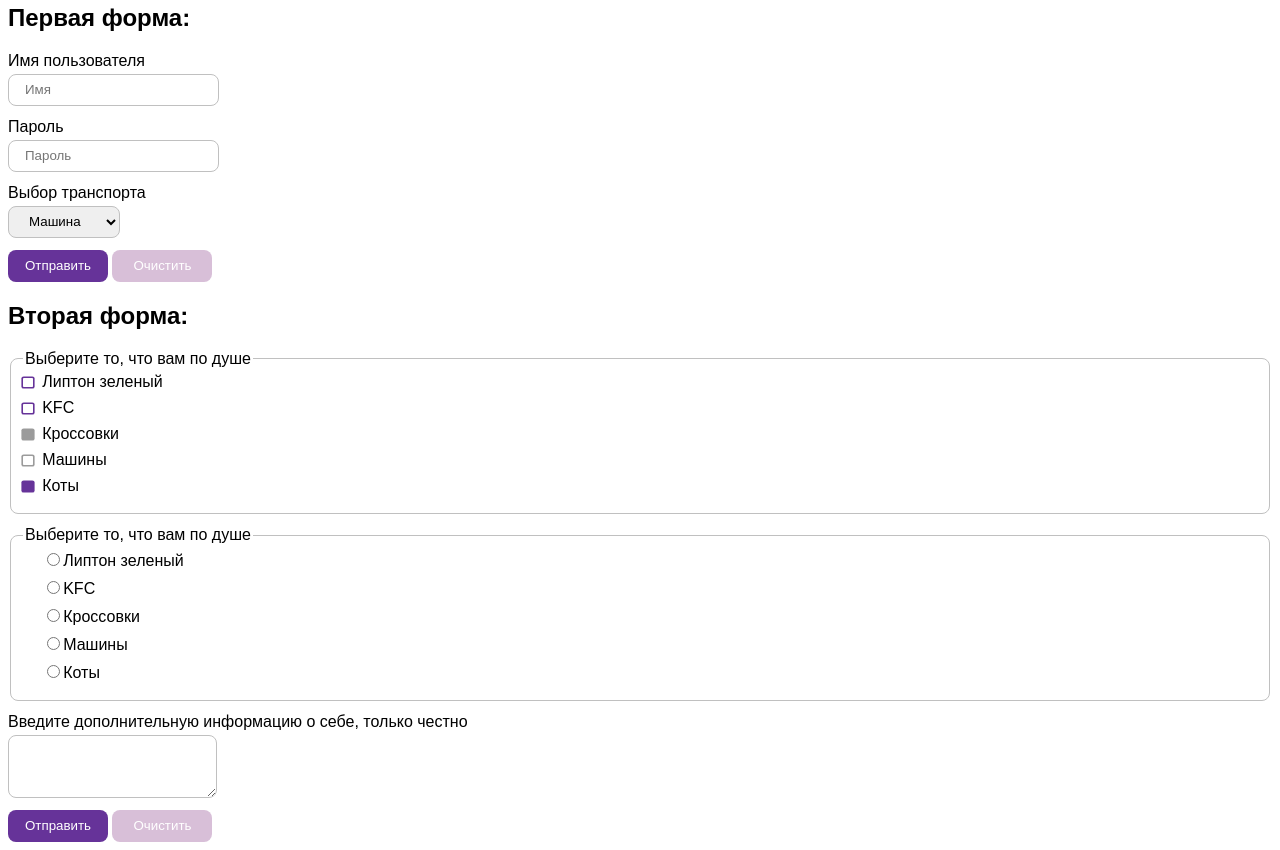
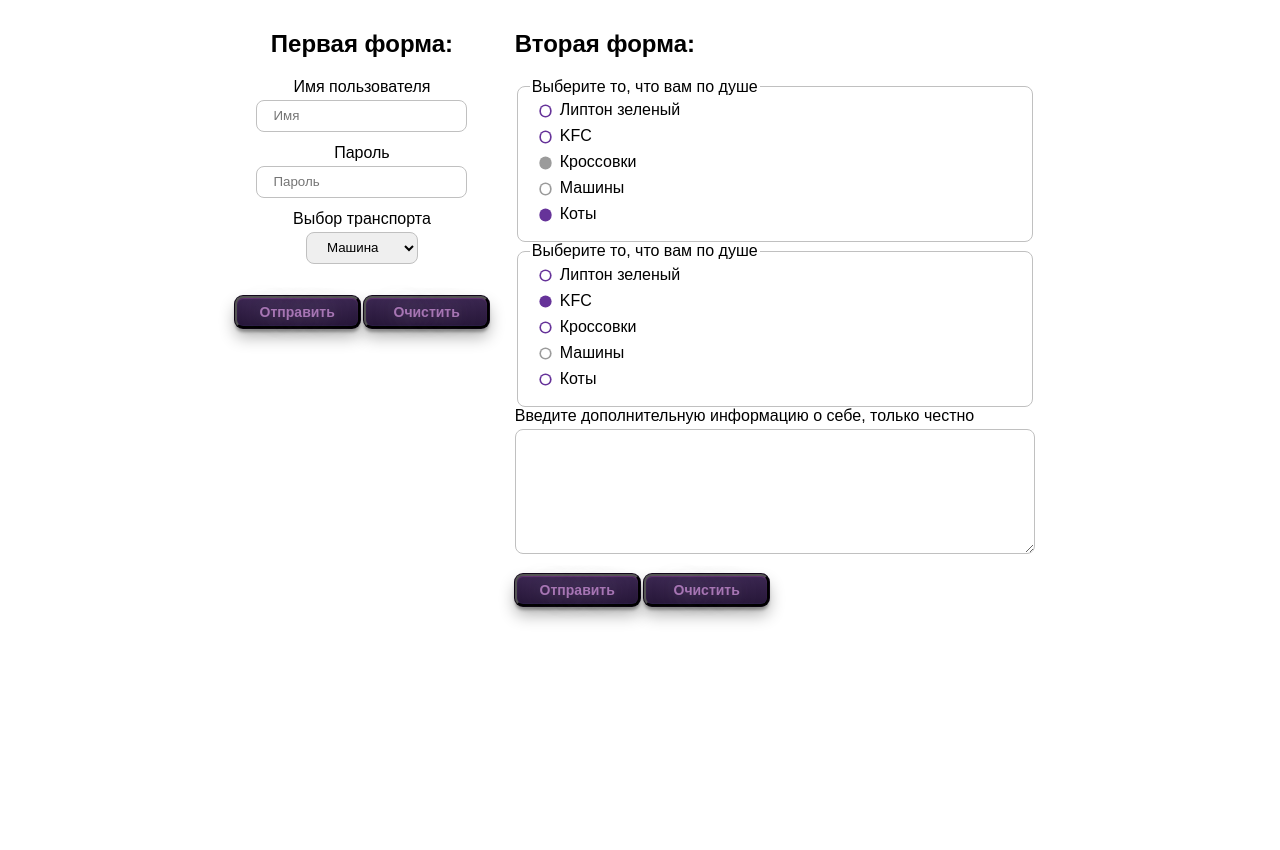
Before and after one commit to KillReal12/html-practise, a plain HTML site: page index.html in a window 1280 px wide. Shown: the part 76-926 px from the top of the page. After the commit the page ends 800 px from the top, so only its background shows below. Drawn offline with Linux system fonts and the light colour scheme.

Commit message:
добавлены стили кнопок, формы перенесены в строчку

```diff
--- a/css/style.css
+++ b/css/style.css
@@ -1,3 +1,4 @@
+
 :root {
     --border-radius--base: 8px;
     --form-control-height: 32px;
@@ -11,11 +12,43 @@ html {
     font-family: Arial, Helvetica, sans-serif;
 }
 
-.form {}
+body {
+    text-align: center;
+}
 
-.form-group {
+h1 {
+    border: 3px solid rgb(192, 192, 192);
+    transition: box-shadow .2s ease-in;
+    border-radius: 8px;
+    border
+}
+
+.form {
+    display: inline-block;
+    position: absolute;
+    padding-right: 10.56px;
+    margin-right: 20px;
+}
+
+.form-group{
     border-radius: var(--border-radius--base);
     border: 1px solid rgb(192, 192, 192);
+}
+
+.secondary-form {
+    display: inline-block;
+    position: relative;
+    padding-right: 10.56px;
+    border-radius: var(--border-radius--base);
+    margin-left: 280px;
+    text-align: left;
+}
+
+.secondary-form::after{
+    display: block;
+    position: absolute;
+    top: 0;
+    right: 0;
 }
 
 .form-item {
@@ -26,7 +59,7 @@ html {
     margin-bottom: 4px;
 }
 
-.form .form-group:not(:last-child) {
+.form .secondary-form:not(:last-child) {
     margin-bottom: 12px;
 }
 
@@ -61,7 +94,8 @@ html {
     padding-top: 8px;
     padding-bottom: 8px;
     min-height: var(--form-control-height);
-    height: auto;
+    height: 125px;
+    width: 520px;
 }
 
 /* Select */
@@ -71,20 +105,35 @@ html {
 /* Button */
 
 .button {
-    color: white;
-    border: none;
+    width: 125px;
+    height: 30px;
+    text-decoration: none;
+    padding-top: auto;
+    color: #a675b3;
+    text-align: center;
+    line-height: 20px;
+    margin: 20px auto;
+    font: bold 14px arial;
+    min-height: var(--form-control-height);
     border-radius: var(--border-radius--base);
-    min-height: var(--form-control-height);
-    min-width: 100px;
 }
 
-.button_primary {
-    background-color: var(--color-primary);
-}
+.button:not(.active) {
+    box-shadow: inset 0 1px 1px rgba(111, 55, 125, 0.8), inset 0 -1px 0px rgba(63, 59, 113, 0.2), 0 9px 16px 0 rgba(0, 0, 0, 0.3), 0 4px 3px 0 rgba(0, 0, 0, 0.3), 0 0 0 1px #150a1e;
+    background-image: linear-gradient(#3b2751, #271739);
+    text-shadow: 0 0 21px rgba(223, 206, 228, 0.5), 0 -1px 0 #311d47;
+  }
 
-.button_secondary {
-    background-color: thistle;
-}
+.button:not(.active):hover,
+.button:not(.active):focus {
+    transition: color 200ms linear, text-shadow 500ms linear;
+    color: #fff;
+    text-shadow: 0 0 21px rgba(223, 206, 228, 0.5), 0 0 10px rgba(223, 206, 228, 0.4), 0 0 2px #2a153c;
+  }
+
+.button:not(:hover) {
+      transition: 0.4s;
+  }
 
 /* Toggle group */
 
@@ -96,7 +145,7 @@ html {
 .toggle-group__item {
     display: block;
     margin-bottom: 8px;
-    padding-left: 19.2px;
+    padding-left: 30px;
 }
 
 .checkbox__item {
@@ -113,7 +162,7 @@ html {
     width: 9.6px;
     height: 9.6px;
     overflow: hidden;
-    border-radius: 0.8px;
+    border-radius: 8px;
     background-color: white;
     background-repeat: no-repeat;
     background-position: 50% 50%;
@@ -127,15 +176,21 @@ html {
     background-color: rebeccapurple;
 }
 
+/* Focus */
+
 .checkbox__item:focus + .check__box {
     box-shadow:
     0 0 0 1.6px rgb(109, 65, 153),
     0 0 0 3.2px rgb(113, 77, 150);
 }
 
+/* Disabled */
+
 .checkbox__item:disabled + .check__box {
     box-shadow: 0 0 0 1.6px #9B9B9B;
 }
+
+/* Checked disabled */
 
 .checkbox__item:disabled:checked + .check__box {
     background-color: #9B9B9B;
--- a/index.html
+++ b/index.html
@@ -7,7 +7,7 @@
     </head>
 
     <body>
-        <h1 style="text-align: center;">Заполните информацию о себе</h1>
+        <h1>Заполните информацию о себе</h1>
 
         <form class="form" action="#" method="post" enctype="multipart/form-data">
             <h2>Первая форма:</h2>
@@ -45,7 +45,7 @@
             <button class="button button_secondary" type="reset">Очистить</button>
         </form>
 
-        <form class="form" action="#" method="get">
+        <form class="secondary-form" action="#" method="get">
             <h2>Вторая форма:</h2>
 
             <fieldset class="form-group">
@@ -81,11 +81,26 @@
             <fieldset class="form-group">
                 <legend>Выберите то, что вам по душе</legend>
 
-                <label class="toggle-group__item"><input type="radio" name="love" value="lipton">Липтон зеленый</label>
-                <label class="toggle-group__item"><input  type="radio" name="love" value="KFC">KFC</label>
-                <label class="toggle-group__item"><input type="radio" name="love" value="cross">Кроссовки</label>
-                <label class="toggle-group__item"><input  type="radio" name="love" value="cars">Машины</label>
-                <label class="toggle-group__item"><input type="radio" name="love" value="cats">Коты</label>
+                <label class="toggle-group__item"><input class="checkbox__item" type="radio" name="love" value="lipton">
+                    <span class="check__box"></span>
+                    Липтон зеленый
+                </label>
+                <label class="toggle-group__item"><input class="checkbox__item" type="radio" name="love" value="KFC" checked>
+                    <span class="check__box"></span>
+                    KFC
+                </label>
+                <label class="toggle-group__item"><input class="checkbox__item" type="radio" name="love" value="cross">
+                    <span class="check__box"></span>
+                    Кроссовки
+                </label>
+                <label class="toggle-group__item"><input class="checkbox__item" type="radio" name="love" value="cars" disabled>
+                    <span class="check__box"></span>
+                    Машины
+                </label>
+                <label class="toggle-group__item"><input class="checkbox__item" type="radio" name="love" value="cats">
+                    <span class="check__box"></span>
+                    Коты
+                </label>
             </fieldset>
 
             <label class="form-item">
```
